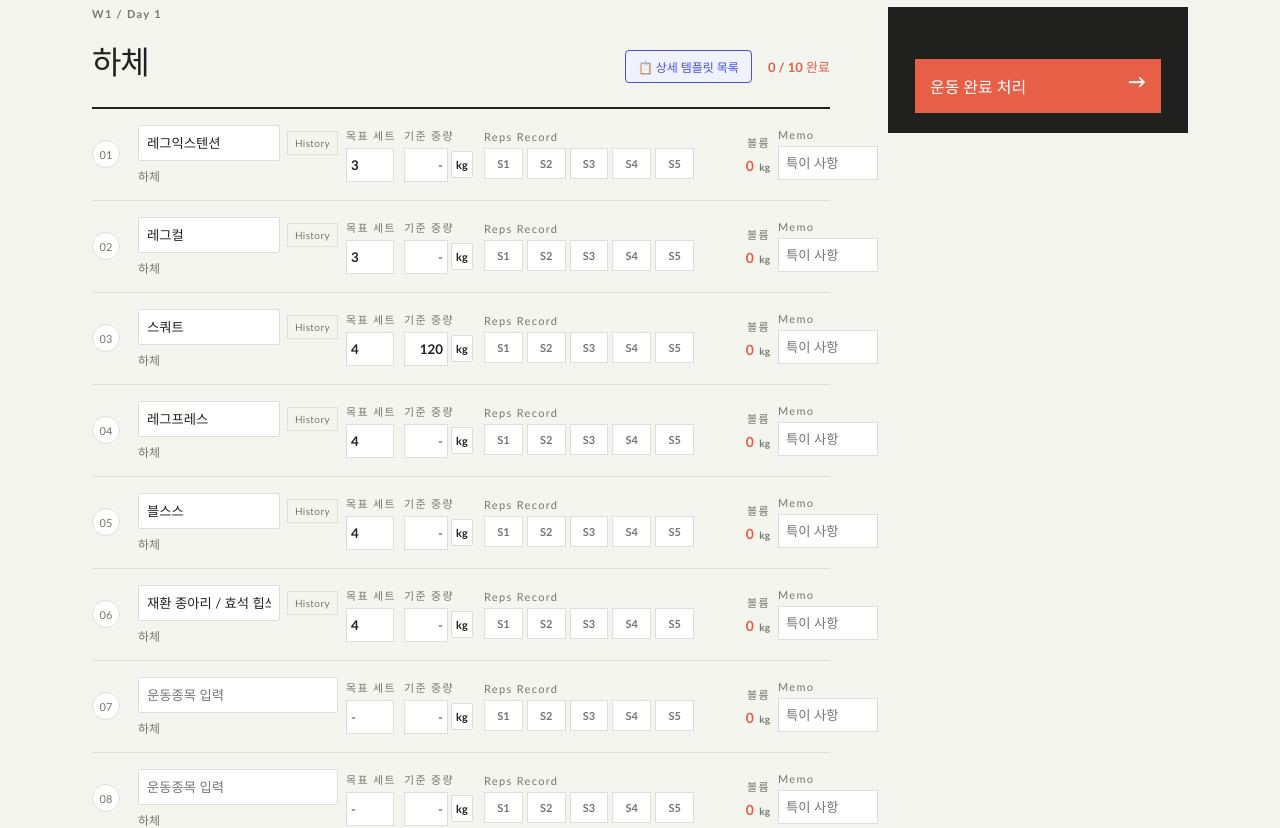
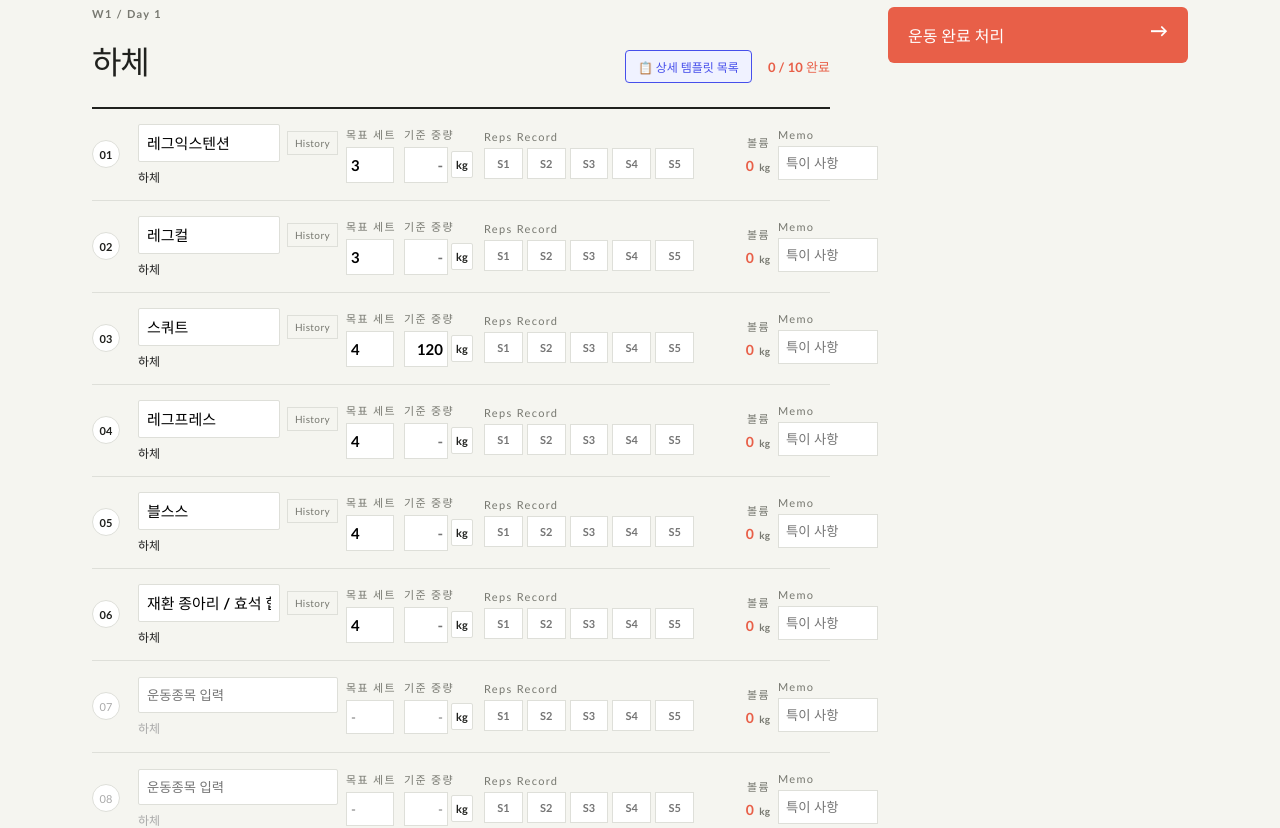
Before and after one commit to offbeyondd-lab/jaehwan-workout-app, a React (Vite) app: page / in a window 1280 px wide. Shown: the part 740-1568 px from the top of the page. Built offline with nearby package versions, Linux system fonts and the light colour scheme.

Commit message:
Remove black background from finish workout button, add toggle uncheck behavior, and apply bold font to configured exercises

```diff
--- a/src/App.css
+++ b/src/App.css
@@ -141,6 +141,18 @@ button { font: inherit; cursor: pointer; }
 .check-button { width: 28px; height: 28px; border-radius: 50%; border: 1px solid var(--line); color: var(--muted); background: white; font-size: 11px; }
 .is-complete .check-button { color: white; border-color: var(--lime); background: var(--lime); }
 .is-complete .exercise-name-input { text-decoration: line-through; color: var(--muted); }
+
+/* Configured vs Unconfigured font weight styles */
+.is-empty-slot .check-button { color: #aaa; font-weight: 400; }
+.is-empty-slot .exercise-name-input { font-weight: 400; color: #888; }
+.is-empty-slot .editable-field input { font-weight: 400; color: #888; }
+.is-empty-slot .exercise-info span { font-weight: 400; color: #aaa; }
+
+.has-exercise .check-button { color: var(--ink); font-weight: 800; }
+.has-exercise .exercise-name-input { font-weight: 900; color: #000; font-size: 15px; }
+.has-exercise .editable-field input { font-weight: 900; color: #000; font-size: 15px; }
+.has-exercise .exercise-info span { font-weight: 800; color: #222; }
+
 .exercise-info span { display: block; color: var(--muted); font-size: 12px; margin-top: 6px; }
 .exercise-title-line { display: flex; align-items: center; gap: 7px; }
 .exercise-name-input { width: 100%; min-width: 0; border: 1px solid var(--line); border-radius: 2px; padding: 9px 8px; background: white; color: var(--ink); font: 700 14px inherit; outline: none; }
@@ -163,7 +175,7 @@ button { font: inherit; cursor: pointer; }
 .memo-field small { display: block; margin-bottom: 5px; }
 .memo-field input { width: 100%; min-width: 0; border: 1px solid var(--line); padding: 8px 7px; color: var(--ink); outline: none; }
 .memo-field input:focus { border-color: var(--coral); }
-.summary-panel { background: var(--ink); color: white; padding: 20px 27px; align-self: start; }
+.summary-panel { background: transparent; padding: 0; align-self: start; }
 .summary-panel > :not(.finish-button) { display: none; }
 .summary-panel .eyebrow { color: #9c9b95; }
 .summary-panel h2 { font-size: 43px; line-height: .94; letter-spacing: -.06em; margin: 30px 0 45px; }
@@ -176,7 +188,8 @@ button { font: inherit; cursor: pointer; }
 .summary-progress strong { color: var(--lime); }
 .progress-track { background: #3e3e39; height: 4px; margin-top: 14px; }
 .progress-track i { display: block; height: 100%; background: var(--lime); transition: width .25s ease; }
-.finish-button { margin-top: 32px; width: 100%; border: 0; background: var(--coral); color: white; padding: 15px; text-align: left; font-weight: 800; }
+.finish-button { margin-top: 0; width: 100%; border: 0; background: var(--coral); color: white; padding: 16px 20px; text-align: left; font-weight: 800; border-radius: 6px; cursor: pointer; transition: background .15s ease; }
+.finish-button:hover { background: #d34c37; }
 .finish-button span { float: right; font-size: 18px; line-height: 14px; }
 .history-backdrop { position: fixed; inset: 0; z-index: 10; display: grid; place-items: center; padding: 20px; background: rgba(20, 21, 19, .72); }
 .history-modal { position: relative; width: min(680px, 100%); max-height: min(820px, 92vh); overflow: auto; background: #20211e; color: white; box-shadow: 0 20px 70px rgba(0, 0, 0, .3); }
--- a/src/App.tsx
+++ b/src/App.tsx
@@ -234,6 +234,7 @@ function App() {
   const summaryTotals = muscleGroups.map((_, index) => totalSummary.reduce((sum, week) => sum + week[index], 0))
   const selectedHistory = history.filter((entry) => entry.name === historyExercise)
   const completedCount = day.exercises.filter((_, index) => completed[currentKey(index)]).length
+  const isAllCompleted = day.exercises.length > 0 && day.exercises.every((_, index) => !!completed[currentKey(index)])
 
   // Save Effects
   useEffect(() => localStorage.setItem('workout-reps', JSON.stringify(reps)), [reps])
@@ -298,6 +299,15 @@ function App() {
   }
 
   const finishWorkout = () => {
+    if (isAllCompleted) {
+      setCompleted((current) => {
+        const next = { ...current }
+        day.exercises.forEach((_, index) => {
+          next[currentKey(index)] = false
+        })
+        return next
+      })
+    } else {
       const date = new Date().toLocaleDateString('ko-KR', { year: 'numeric', month: 'short', day: 'numeric' })
       const entries = day.exercises
         .map((exercise, index) => {
@@ -318,7 +328,14 @@ function App() {
         .filter((entry) => entry.name.trim() !== '' || entry.reps.some((r) => r !== ''))
 
       setHistory((current) => [...entries, ...current])
-    day.exercises.forEach((_, index) => { if (!completed[currentKey(index)]) toggleComplete(index) })
+      setCompleted((current) => {
+        const next = { ...current }
+        day.exercises.forEach((_, index) => {
+          next[currentKey(index)] = true
+        })
+        return next
+      })
+    }
   }
 
   // --- Day Main Muscle Chip Toggle Handler ---
@@ -866,11 +883,12 @@ function App() {
                 {day.exercises.map((exercise, index) => {
                   const key = currentKey(index)
                   const name = displayName(exercise, index)
+                  const hasName = name.trim() !== ''
                   const settings = settingsFor(exercise, selectedWeek, selectedDay, index)
                   const record = recordsFor(selectedWeek, selectedDay, index)
                   const volume = volumeFor(exercise, selectedWeek, selectedDay, index)
                   return (
-                    <article className={`exercise-row ${completed[key] ? 'is-complete' : ''}`} key={key}>
+                    <article className={`exercise-row ${hasName ? 'has-exercise' : 'is-empty-slot'} ${completed[key] ? 'is-complete' : ''}`} key={key}>
                       <button className="check-button" onClick={() => toggleComplete(index)}>
                         {completed[key] ? '✓' : String(index + 1).padStart(2, '0')}
                       </button>
@@ -958,7 +976,7 @@ function App() {
 
             <aside className="summary-panel">
               <button className="finish-button" onClick={finishWorkout}>
-                운동 완료 처리 <span>→</span>
+                {isAllCompleted ? '운동 완료 해제' : '운동 완료 처리'} <span>→</span>
               </button>
             </aside>
           </section>
```
Lines whose indentation alone changed are shown as unchanged.
